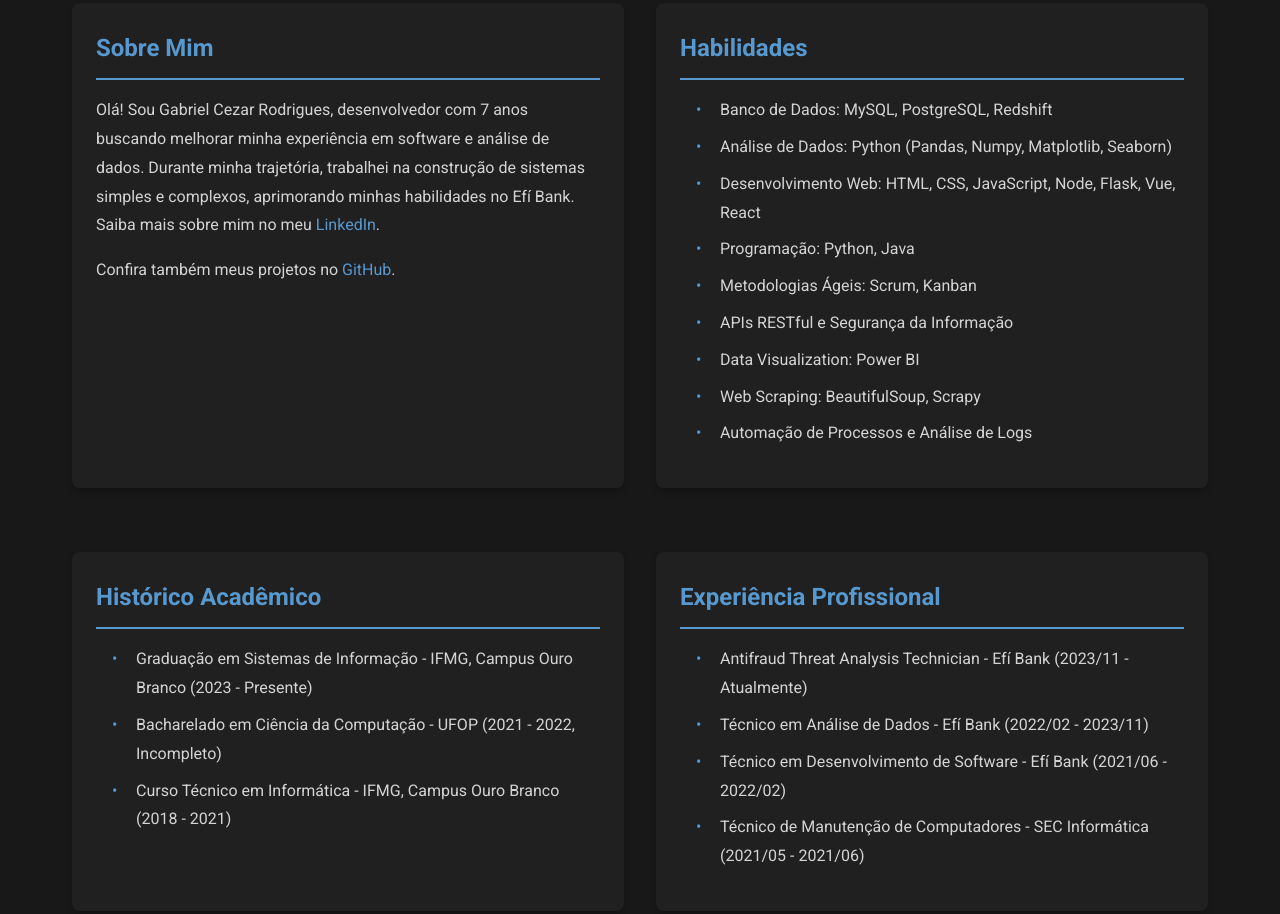
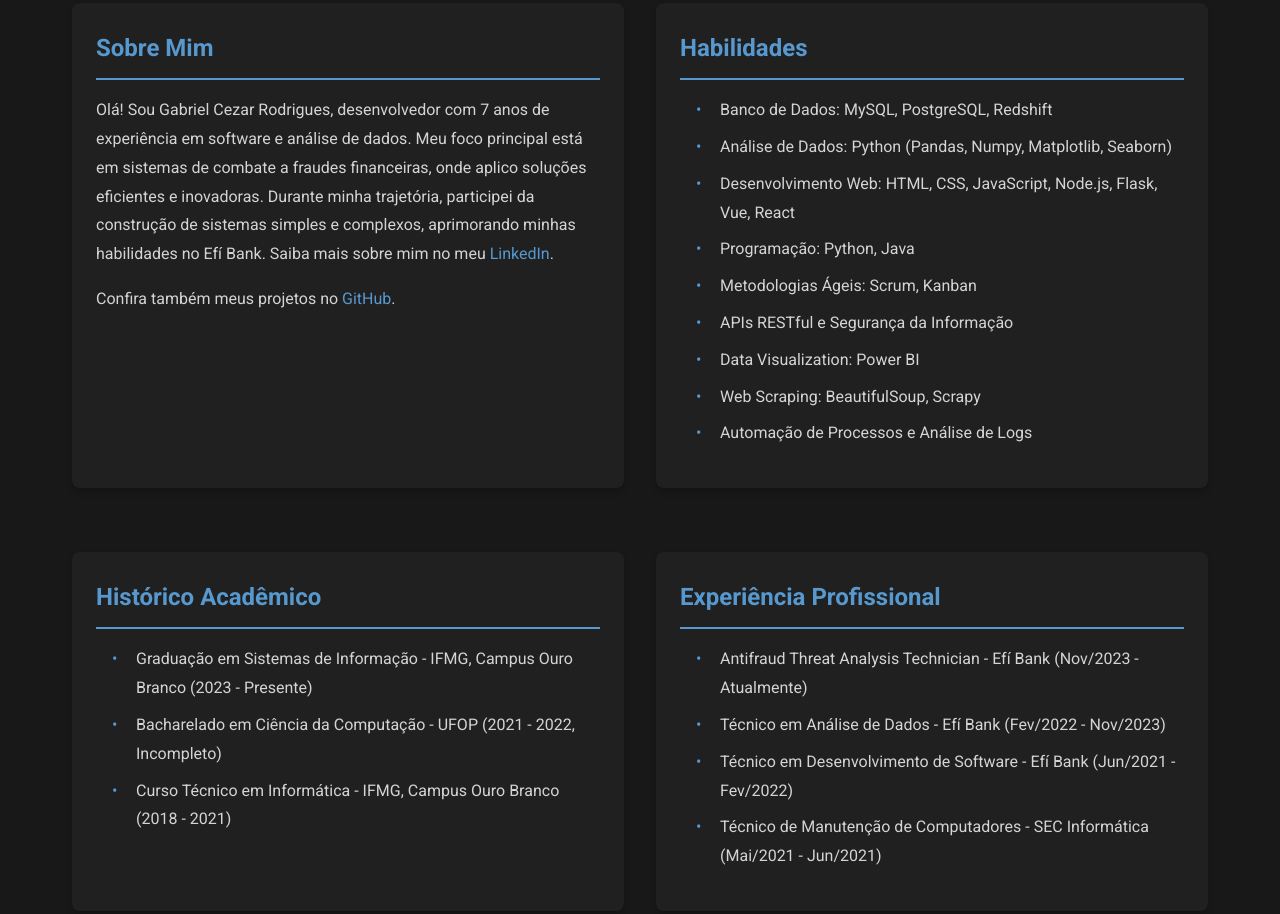
Before and after one commit to GBRodrgues/GBRodrgues.github.io, a plain HTML site: page index.html in a window 1280 px wide. Shown: the part 178-1092 px from the top of the page. Drawn offline with Linux system fonts and the light colour scheme.

Commit message:
Terceira versão do meu GitHub Pages

```diff
--- a/index.html
+++ b/index.html
@@ -174,19 +174,15 @@
     <main>
         <section>
             <h2>Sobre Mim</h2>
-            <p>Olá! Sou Gabriel Cezar Rodrigues, desenvolvedor com 7 anos buscando melhorar minha experiência em
-                software e análise de dados. Durante minha trajetória, trabalhei na construção de sistemas simples e
-                complexos, aprimorando minhas habilidades no Efí Bank. Saiba mais sobre mim no meu <a
-                    href="https://www.linkedin.com/in/gabrielcezarrodrigues/" target="_blank">LinkedIn</a>.</p>
-            <p>Confira também meus projetos no <a href="https://github.com/GBRodrgues?tab=repositories"
-                    target="_blank">GitHub</a>.</p>
+            <p>Olá! Sou Gabriel Cezar Rodrigues, desenvolvedor com 7 anos de experiência em software e análise de dados. Meu foco principal está em sistemas de combate a fraudes financeiras, onde aplico soluções eficientes e inovadoras. Durante minha trajetória, participei da construção de sistemas simples e complexos, aprimorando minhas habilidades no Efí Bank. Saiba mais sobre mim no meu <a href="https://www.linkedin.com/in/gabrielcezarrodrigues/" target="_blank">LinkedIn</a>.</p>
+            <p>Confira também meus projetos no <a href="https://github.com/GBRodrgues?tab=repositories" target="_blank">GitHub</a>.</p>
         </section>
         <section>
             <h2>Habilidades</h2>
             <ul>
                 <li>Banco de Dados: MySQL, PostgreSQL, Redshift</li>
                 <li>Análise de Dados: Python (Pandas, Numpy, Matplotlib, Seaborn)</li>
-                <li>Desenvolvimento Web: HTML, CSS, JavaScript, Node, Flask, Vue, React</li>
+                <li>Desenvolvimento Web: HTML, CSS, JavaScript, Node.js, Flask, Vue, React</li>
                 <li>Programação: Python, Java</li>
                 <li>Metodologias Ágeis: Scrum, Kanban</li>
                 <li>APIs RESTful e Segurança da Informação</li>
@@ -206,10 +202,10 @@
         <section>
             <h2>Experiência Profissional</h2>
             <ul>
-                <li>Antifraud Threat Analysis Technician - Efí Bank (2023/11 - Atualmente)</li>
-                <li>Técnico em Análise de Dados - Efí Bank (2022/02 - 2023/11)</li>
-                <li>Técnico em Desenvolvimento de Software - Efí Bank (2021/06 - 2022/02)</li>
-                <li>Técnico de Manutenção de Computadores - SEC Informática (2021/05 - 2021/06)</li>
+                <li>Antifraud Threat Analysis Technician - Efí Bank (Nov/2023 - Atualmente)</li>
+                <li>Técnico em Análise de Dados - Efí Bank (Fev/2022 - Nov/2023)</li>
+                <li>Técnico em Desenvolvimento de Software - Efí Bank (Jun/2021 - Fev/2022)</li>
+                <li>Técnico de Manutenção de Computadores - SEC Informática (Mai/2021 - Jun/2021)</li>
             </ul>
         </section>
     </main>
```
